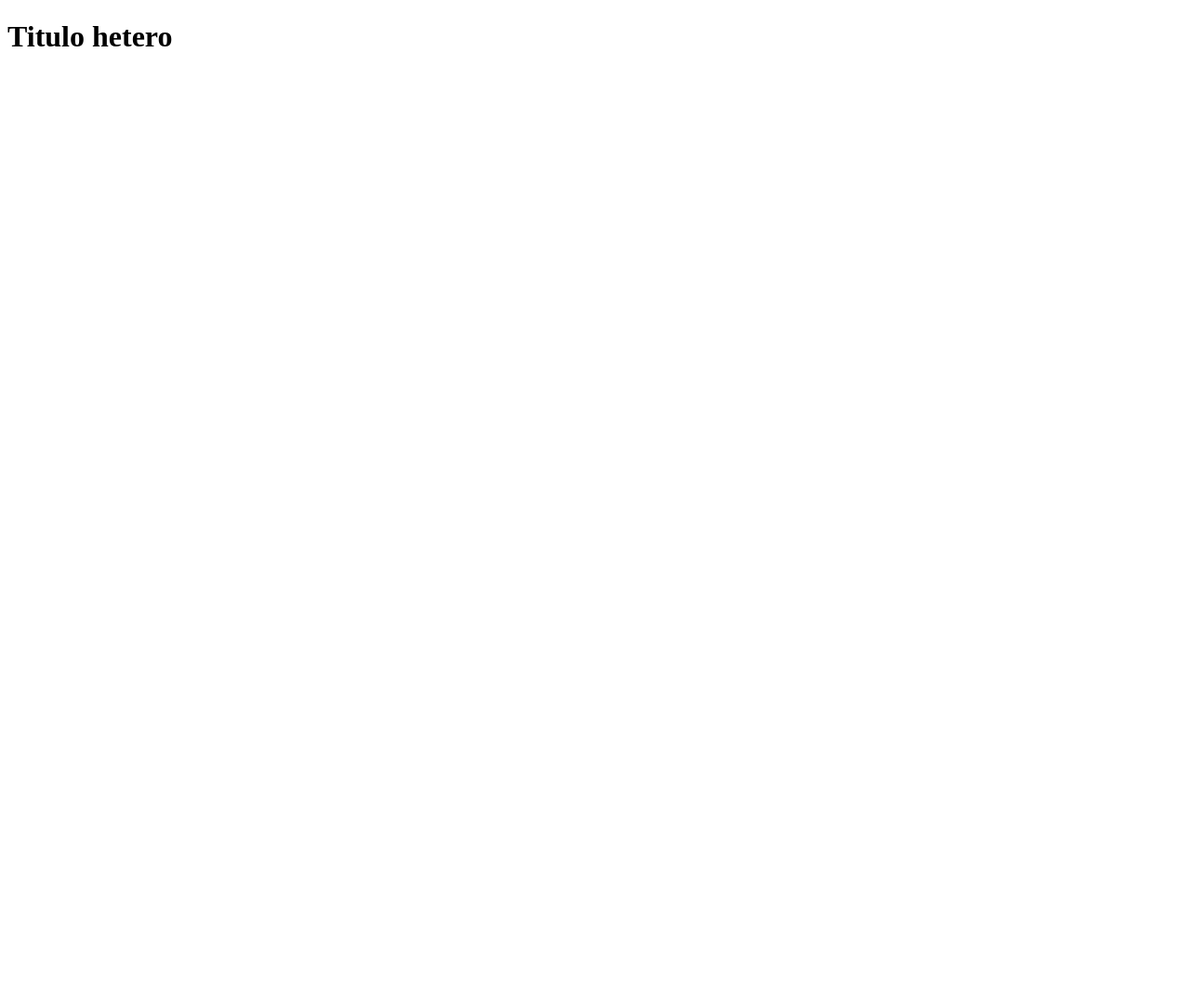
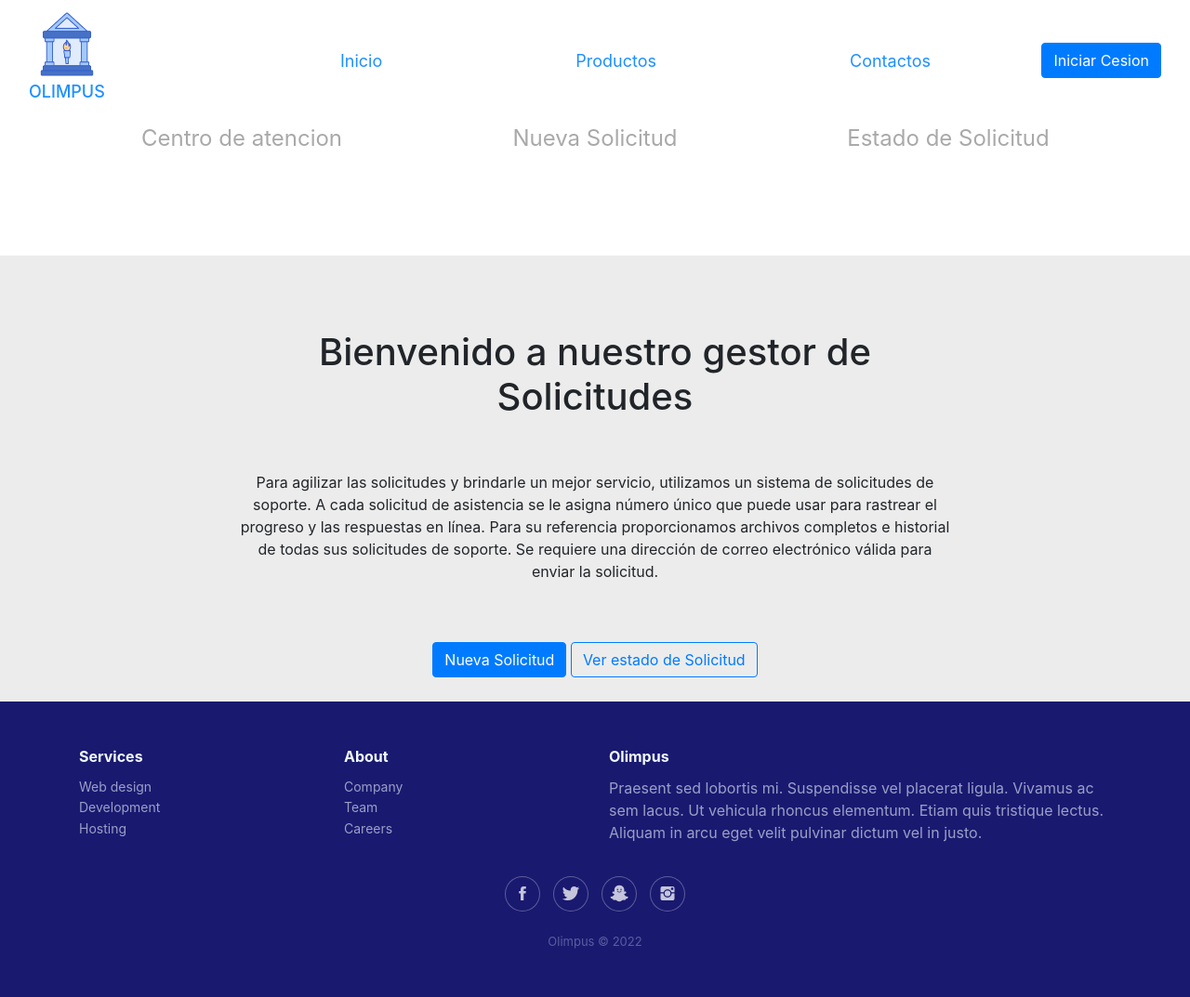
Before and after one commit to MaicolRuiz01/Gestor-de-Solicitudes, a plain HTML site: page index.html in a window 1280 px wide. Shown: the whole page at 93% size. Before the commit the page ends 800 px from the top, so only its background shows below. Drawn offline with nearby package versions, Linux system fonts and the light colour scheme.

Commit message:
modificacion de intex y creacion de paginas de estado, login y solicitud

```diff
--- /dev/null
+++ b/estilos.css
@@ -0,0 +1,157 @@
+
+/* modifico el color de los botnoes */
+
+/* modifico el color de las letras del h1 de la barra de navegacion */
+
+.navbar-brand h1{
+  color: #1E90FF;
+  font-size: large;
+
+}
+/* modifico el logo de la barra de navegacion para que quede centrado con el h1 que tiene abajo*/
+img{
+ padding-left: 0.6em;
+ padding-bottom: 0.3em;
+}
+/* modifico los espacios quehay entre las opciones del centro del nav paraque no quede ni muy a la derecha o izquierda */
+.navbarNav{
+  position: relative;
+  right: -20px;
+
+/* cambio de color y tamaño cada item de la barra de navegacion*/
+}
+.nav-item a{
+  color: #1E90FF;
+  font-size: large;
+}
+
+/* muevo a la derecha cada cosa de la lista*/
+.navbar-nav li {
+  padding-left: 12em;
+}
+
+#fila{
+  font-size:x-large;
+  color: #A9A9A9;
+  height: 6em;
+
+}
+
+
+
+
+
+main{
+  text-align: center;
+  background-color: #ececec;
+  width: 100%;
+  height: 30em
+}
+
+#bienvenida{
+  width: 50em;
+  text-justify: distribute-all-lines;
+
+}
+#bienvenida h1{
+  padding-top: 2em;
+
+}
+#bienvenida p{
+  padding-top: 3em;
+  padding-bottom: 3em;
+
+}
+
+
+
+
+.footer-dark {
+    padding:50px 0;
+    color:#f0f9ff;
+    background-color:#191970;
+  }
+
+  .footer-dark h3 {
+    margin-top:0;
+    margin-bottom:12px;
+    font-weight:bold;
+    font-size:16px;
+  }
+
+  .footer-dark ul {
+    padding:0;
+    list-style:none;
+    line-height:1.6;
+    font-size:14px;
+    margin-bottom:0;
+  }
+
+  .footer-dark ul a {
+    color:inherit;
+    text-decoration:none;
+    opacity:0.6;
+  }
+
+  .footer-dark ul a:hover {
+    opacity:0.8;
+  }
+
+  @media (max-width:767px) {
+    .footer-dark .item:not(.social) {
+      text-align:center;
+      padding-bottom:20px;
+    }
+  }
+
+  .footer-dark .item.text {
+    margin-bottom:36px;
+  }
+
+  @media (max-width:767px) {
+    .footer-dark .item.text {
+      margin-bottom:0;
+    }
+  }
+
+  .footer-dark .item.text p {
+    opacity:0.6;
+    margin-bottom:0;
+  }
+
+  .footer-dark .item.social {
+    text-align:center;
+  }
+
+  @media (max-width:991px) {
+    .footer-dark .item.social {
+      text-align:center;
+      margin-top:20px;
+    }
+  }
+
+  .footer-dark .item.social > a {
+    font-size:20px;
+    width:36px;
+    height:36px;
+    line-height:36px;
+    display:inline-block;
+    text-align:center;
+    border-radius:50%;
+    box-shadow:0 0 0 1px rgba(255,255,255,0.4);
+    margin:0 8px;
+    color:#fff;
+    opacity:0.75;
+  }
+
+  .footer-dark .item.social > a:hover {
+    opacity:0.9;
+  }
+
+  .footer-dark .copyright {
+    text-align:center;
+    padding-top:24px;
+    opacity:0.3;
+    font-size:13px;
+    margin-bottom:0;
+  }
--- a/index.html
+++ b/index.html
@@ -4,9 +4,127 @@
     <meta charset="UTF-8">
     <meta http-equiv="X-UA-Compatible" content="IE=edge">
     <meta name="viewport" content="width=device-width, initial-scale=1.0">
-    <title>Document</title>
+    <title>Olimpus</title>
+    <!-- CSS only -->
+<link href="https://cdn.jsdelivr.net/npm/bootstrap@5.2.2/dist/css/bootstrap.min.css" rel="stylesheet" integrity="sha384-Zenh87qX5JnK2Jl0vWa8Ck2rdkQ2Bzep5IDxbcnCeuOxjzrPF/et3URy9Bv1WTRi" crossorigin="anonymous">
+<link rel="stylesheet" href="https://cdnjs.cloudflare.com/ajax/libs/twitter-bootstrap/4.1.3/css/bootstrap.min.css">
+<link rel="stylesheet" href="https://cdnjs.cloudflare.com/ajax/libs/ionicons/2.0.1/css/ionicons.min.css">
+<link rel="stylesheet" href="estilos.css">
 </head>
 <body>
-    <h1>Titulo hetero</h1>
+    <header>
+      <!-- Barra de navegacion-->
+        <nav class="navbar navbar-expand-lg bg-lithg" >
+
+            <div class="container-fluid">
+              <a class="navbar-brand" href="index.html" >
+                <img src="./imagenes/olimpicos.png" alt="logo" width="70px" height="75px" id="imagen">
+                <br>
+                <h1>OLIMPUS</h1>
+                </a>
+
+              <button class="navbar-toggler" type="button" data-bs-toggle="collapse" data-bs-target="#navbarNav" aria-controls="navbarNav" aria-expanded="false" aria-label="Toggle navigation" >
+                <span class="navbar-toggler-icon"></span>
+              </button>
+
+
+              <div class="collapse navbar-collapse justify-content-center" id="navbarNav">
+                <ul class="navbar-nav">
+                  <li class="nav-item">
+                    <a class="nav-link" aria-current="page" href="index.html">Inicio</a>
+                  </li>
+
+                  <li class="nav-item">
+                    <a class="nav-link" href="#">Productos</a>
+                  </li>
+
+                  <li class="nav-item">
+                    <a class="nav-link" href="#">Contactos</a>
+                  </li>
+                </ul>
+              </div>
+
+              <!-- Boton inicio de cesion -->
+              <div class="collapse navbar-collapse justify-content-end" id="botonNav">
+                <a class="btn btn-primary" href="login.html" role="button">Iniciar Cesion</a>
+              </div>
+
+
+            </div>
+          </nav>
+
+          <!-- Opciones de la pagina -->
+          <div class="container text-center" >
+            <div class="row" id="fila">
+              <div class="col">
+                Centro de atencion
+              </div>
+              <div class="col">
+                Nueva Solicitud
+              </div>
+              <div class="col">
+                Estado de Solicitud
+              </div>
+            </div>
+          </div>
+
+    </header>
+
+    <main>
+
+      <!-- Bienvenida -->
+      <div id="bienvenida" class="container">
+        <h1>
+          Bienvenido a nuestro gestor de Solicitudes
+        </h1>
+        <p>Para agilizar las solicitudes y brindarle un mejor servicio, utilizamos un sistema de solicitudes de soporte. A cada solicitud de asistencia se le asigna
+           número único que puede usar para rastrear el progreso y las respuestas en línea. Para su referencia proporcionamos archivos completos e historial de todas sus solicitudes de soporte. Se requiere una dirección de correo electrónico válida para enviar la solicitud.
+        </p>
+        <a class="btn btn-primary" href="login.html" role="button">Nueva Solicitud</a>
+        <a class="btn btn-outline-primary" href="login.html" role="button">Ver estado de Solicitud</a>
+
+
+      </div>
+
+
+
+
+    </main>
+    <!-- Footer -->
+    <div class="footer-dark">
+        <footer >
+            <div class="container">
+                <div class="row">
+                    <div class="col-sm-6 col-md-3 item">
+                        <h3>Services</h3>
+                        <ul>
+                            <li><a href="#">Web design</a></li>
+                            <li><a href="#">Development</a></li>
+                            <li><a href="#">Hosting</a></li>
+                        </ul>
+                    </div>
+                    <div class="col-sm-6 col-md-3 item">
+                        <h3>About</h3>
+                        <ul>
+                            <li><a href="#">Company</a></li>
+                            <li><a href="#">Team</a></li>
+                            <li><a href="#">Careers</a></li>
+                        </ul>
+                    </div>
+                    <div class="col-md-6 item text">
+                        <h3>Olimpus</h3>
+                        <p>Praesent sed lobortis mi. Suspendisse vel placerat ligula. Vivamus ac sem lacus. Ut vehicula rhoncus elementum. Etiam quis tristique lectus. Aliquam in arcu eget velit pulvinar dictum vel in justo.</p>
+                    </div>
+                    <div class="col item social"><a href="#"><i class="icon ion-social-facebook"></i></a><a href="#"><i class="icon ion-social-twitter"></i></a><a href="#"><i class="icon ion-social-snapchat"></i></a><a href="#"><i class="icon ion-social-instagram"></i></a></div>
+                </div>
+                <p class="copyright">Olimpus © 2022</p>
+            </div>
+        </footer>
+    </div>
+    <!-- JavaScript Bundle with Popper -->
+  <script src="https://cdn.jsdelivr.net/npm/bootstrap@5.2.2/dist/js/bootstrap.bundle.min.js" integrity="sha384-OERcA2EqjJCMA+/3y+gxIOqMEjwtxJY7qPCqsdltbNJuaOe923+mo//f6V8Qbsw3" crossorigin="anonymous"></script>
+  <script src="https://cdnjs.cloudflare.com/ajax/libs/jquery/3.2.1/jquery.min.js"></script>
+    <script src="https://cdnjs.cloudflare.com/ajax/libs/twitter-bootstrap/4.1.3/js/bootstrap.bundle.min.js"></script>
+
 </body>
 </html>
```
Also changed, not shown: estado.html (added, +119 -0 lines), login.html (added, +120 -0 lines), solicitud.html (added, +119 -0 lines), imagenes/olimpicos.png (added).
